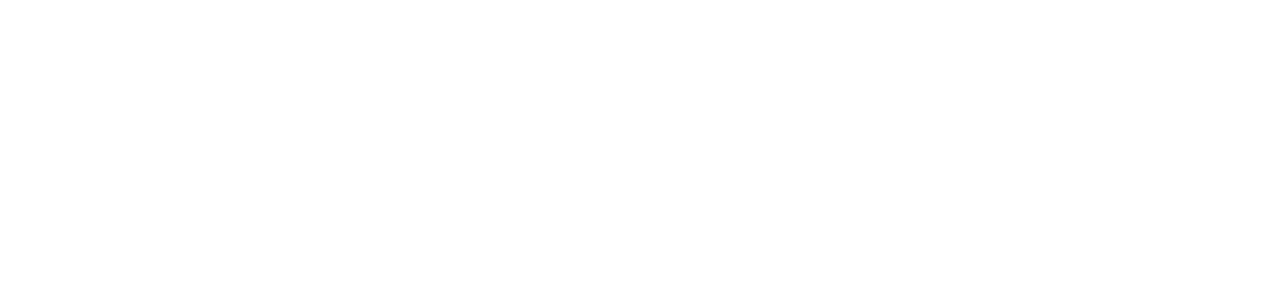
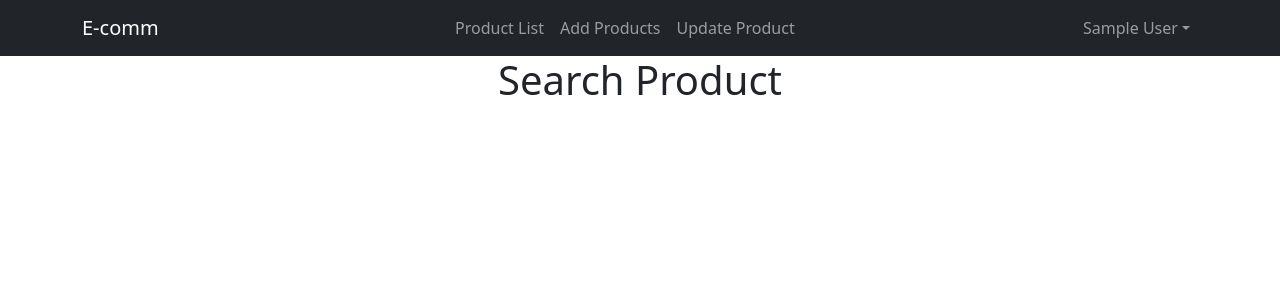
Before and after one commit to jxtsly111/Ecomm-dashboard, a React (Create React App) app: page /search in a window 1280 px wide. Before the commit this address had no page. Shown: the top 300 px of the page. Built offline with nearby package versions, Linux system fonts and the light colour scheme; sample sign-in values are in the browser's storage.

Commit message:
importation of search product

```diff
--- a/src/App.js
+++ b/src/App.js
@@ -9,6 +9,7 @@
 import UpdateProduct from "./UpdateProduct";
 import Protected from "./protected";
 import ProductList from "./ProductList";
+import SearchProduct from "./SearchProduct";
 function App() {
     return (
         <div className="App" >
@@ -18,6 +19,7 @@
                 <Route path='login' element={<Login />} />
                 <Route path='register' element={<Register />} />
                 <Route path='add' element={<Protected Cmp = {AddProduct}/>} />
+                <Route path='/search' element={<Protected Cmp = {SearchProduct}/>} />
                 <Route path='/update/:id' element={<Protected Cmp = {UpdateProduct}/>} />
                 <Route path='/' element={<Protected Cmp = {ProductList}/>} />
                 </Routes>
--- /dev/null
+++ b/src/SearchProduct.js
@@ -0,0 +1,28 @@
+import Header from "./Header";
+import { useState } from "react";
+function SearchProduct() {
+    const containerStyle = {
+        display: "flex",
+        flexDirection: "column",
+        alignItems: "center",
+        width: "500px",
+        margin: "0 auto",
+    };
+
+    const inputStyle = {
+        marginBottom: "10px",
+    };
+    return(
+        <>
+        <Header />
+        <div>
+        <h1>
+            Search Product
+        </h1>
+        </div>
+        </>
+
+    )
+}
+
+export default SearchProduct
```
